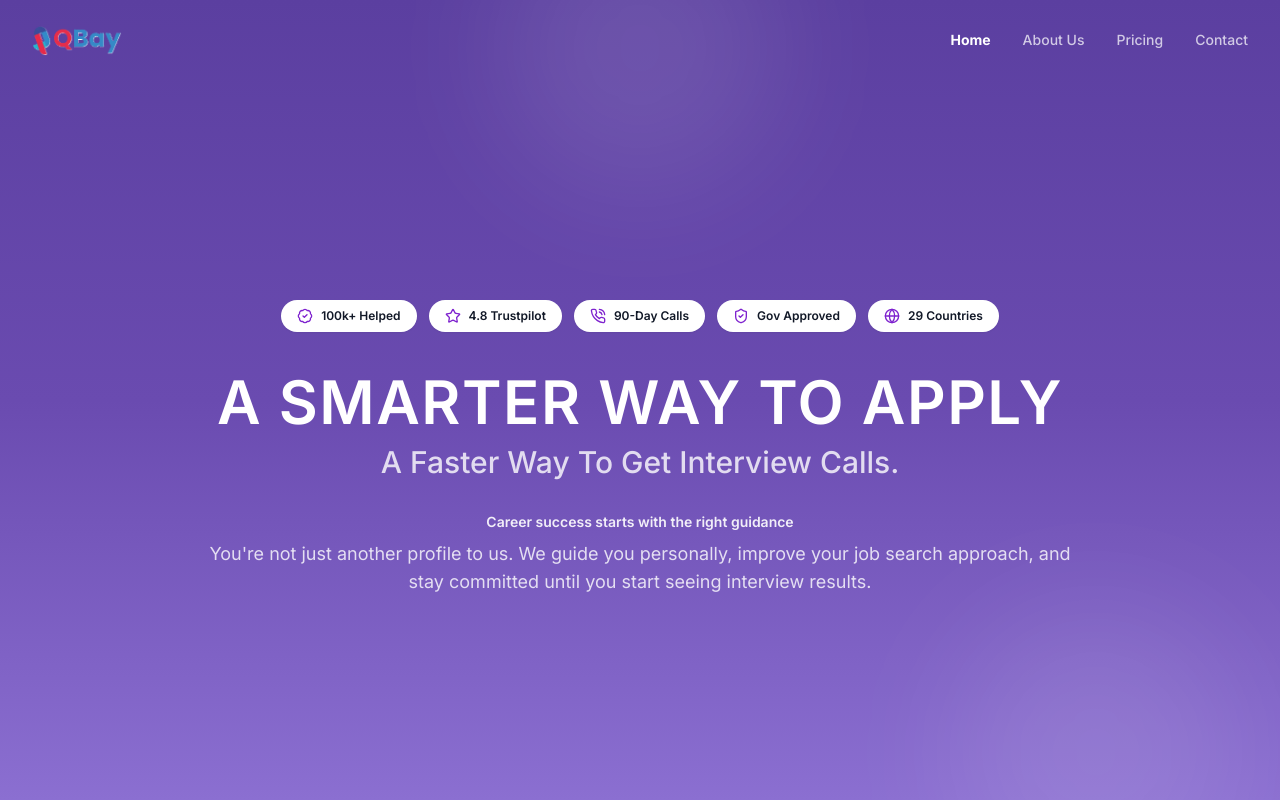
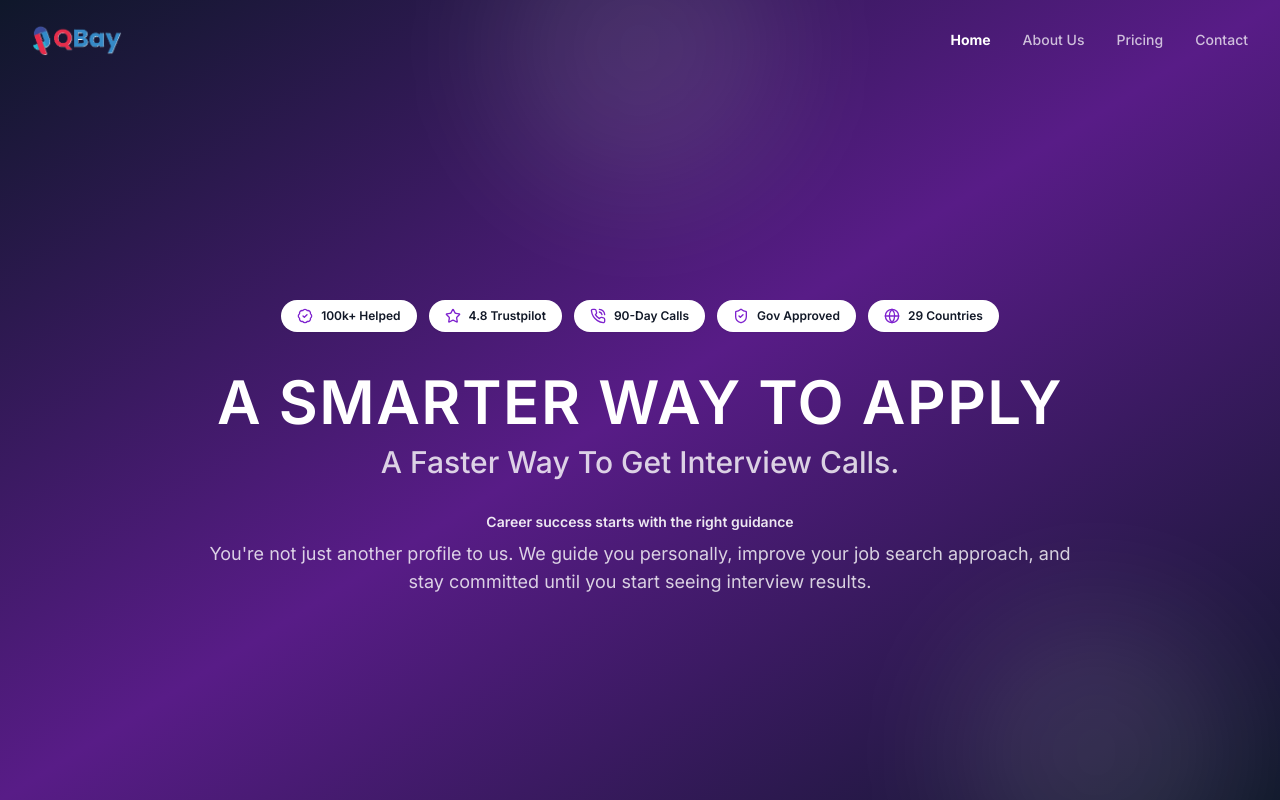
Before and after one commit to Qbay-careers/qbay_career, a Next.js app: page / in a window 1280 px wide. Shown: the top 800 px of the page. Built offline with nearby package versions, Linux system fonts and the light colour scheme.

Commit message:
change background color

```diff
--- a/app/page.tsx
+++ b/app/page.tsx
@@ -307,7 +307,7 @@ export default function Home() {
 
       <section
         id="home"
-        className="relative min-h-screen flex items-center overflow-hidden bg-gradient-to-b from-[#5B3FA0] via-[#6A4BB0] to-[#8B6FD1] scroll-mt-24"
+        className="relative min-h-screen flex items-center overflow-hidden bg-gradient-to-br from-slate-900 via-purple-900 to-slate-900 scroll-mt-24"
       >
         <div className="absolute inset-0">
           <div className="absolute -top-24 left-1/2 h-72 w-72 -translate-x-1/2 rounded-full bg-white/10 blur-3xl" />
```
